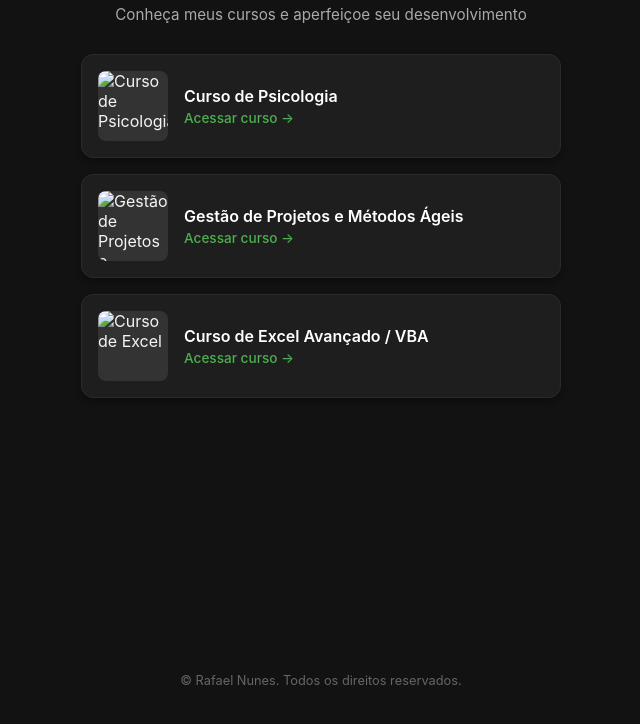
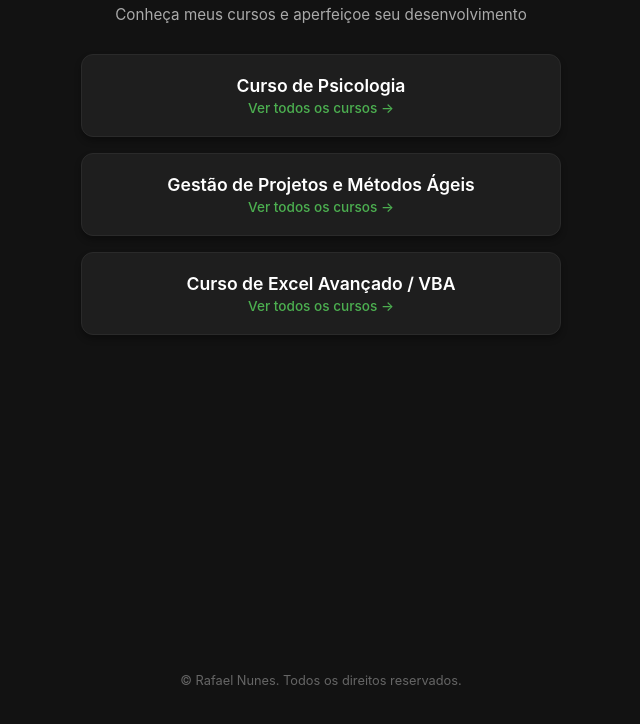
Before and after one commit to rafaeellnunes/curso, a plain HTML site: page index.html in a window 1280 px wide. Shown: the part 72-796 px from the top of the page, without its empty margins (319-959 px from the left). Drawn offline with Linux system fonts and the light colour scheme.

Commit message:
Refactor course links and card styles in index.html

```diff
--- a/index.html
+++ b/index.html
@@ -5,123 +5,41 @@
     <meta name="viewport" content="width=device-width, initial-scale=1.0">
     <title>Rafael Nunes | Cursos</title>
     <style>
-        * {
-            margin: 0;
-            padding: 0;
-            box-sizing: border-box;
-            font-family: -apple-system, BlinkMacSystemFont, "Segoe UI", Roboto, Helvetica, Arial, sans-serif;
-        }
-        body {
-            background-color: #121212;
-            color: #f5f5f5;
-            display: flex;
-            flex-direction: column;
-            align-items: center;
-            padding: 20px;
-            min-height: 100vh;
-        }
-        .container {
-            width: 100%;
-            max-width: 480px;
-            text-align: center;
-            padding: 20px 0;
-        }
-        h1 {
-            font-size: 1.5rem;
-            margin-bottom: 8px;
-            color: #ffffff;
-        }
-        p.subtitle {
-            font-size: 0.95rem;
-            color: #aaa;
-            margin-bottom: 30px;
-        }
-        .course-card {
-            background-color: #1e1e1e;
-            border: 1px solid #2a2a2a;
-            border-radius: 12px;
-            padding: 16px;
-            margin-bottom: 16px;
-            display: flex;
-            align-items: center;
-            text-align: left;
-            text-decoration: none;
-            color: inherit;
-            transition: transform 0.2s, background-color 0.2s;
-            box-shadow: 0 4px 6px rgba(0,0,0,0.3);
-        }
-        .course-card:hover {
-            background-color: #262626;
-            transform: translateY(-2px);
-        }
-        .course-thumb {
-            width: 70px;
-            height: 70px;
-            border-radius: 8px;
-            object-fit: cover;
-            margin-right: 16px;
-            flex-shrink: 0;
-            background-color: #333;
-        }
-        .course-info {
-            flex-grow: 1;
-        }
-        .course-title {
-            font-size: 1rem;
-            font-weight: 600;
-            color: #ffffff;
-            margin-bottom: 4px;
-        }
-        .course-action {
-            font-size: 0.85rem;
-            color: #4CAF50;
-            font-weight: 500;
-        }
-        footer {
-            margin-top: auto;
-            font-size: 0.8rem;
-            color: #666;
-            padding: 20px 0;
-        }
+        * { margin: 0; padding: 0; box-sizing: border-box; font-family: -apple-system, BlinkMacSystemFont, "Segoe UI", Roboto, Helvetica, Arial, sans-serif; }
+        body { background-color: #121212; color: #f5f5f5; display: flex; flex-direction: column; align-items: center; padding: 20px; min-height: 100vh; }
+        .container { width: 100%; max-width: 480px; text-align: center; padding: 20px 0; }
+        h1 { font-size: 1.5rem; margin-bottom: 8px; color: #ffffff; }
+        p.subtitle { font-size: 0.95rem; color: #aaa; margin-bottom: 30px; }
+        .category-card { background-color: #1e1e1e; border: 1px solid #2a2a2a; border-radius: 12px; padding: 20px; margin-bottom: 16px; display: block; text-align: center; text-decoration: none; color: inherit; transition: transform 0.2s, background-color 0.2s; box-shadow: 0 4px 6px rgba(0,0,0,0.3); }
+        .category-card:hover { background-color: #262626; transform: translateY(-2px); }
+        .category-title { font-size: 1.1rem; font-weight: 600; color: #ffffff; margin-bottom: 4px; }
+        .category-action { font-size: 0.85rem; color: #4CAF50; font-weight: 500; }
+        footer { margin-top: auto; font-size: 0.8rem; color: #666; padding: 20px 0; }
     </style>
 </head>
 <body>
-
     <div class="container">
         <h1>Rafael Nunes</h1>
         <p class="subtitle">Conheça meus cursos e aperfeiçoe seu desenvolvimento</p>
 
-        <!-- CURSO 1: Psicologia -->
-        <a href="COLE_O_LINK_DO_CURSO_PSICO" class="course-card" target="_blank">
-            <img src="URL_DA_CAPA_PSICO.jpg" alt="Curso de Psicologia" class="course-thumb">
-            <div class="course-info">
-                <div class="course-title">Curso de Psicologia</div>
-                <div class="course-action">Acessar curso &rarr;</div>
-            </div>
+        <!-- Botão Psicologia -->
+        <a href="psico.html" class="category-card">
+            <div class="category-title">Curso de Psicologia</div>
+            <div class="category-action">Ver todos os cursos &rarr;</div>
         </a>
 
-        <!-- CURSO 2: Gestão de Projetos e Métodos Ágeis -->
-        <a href="COLE_O_LINK_DO_CURSO_GESTAO" class="course-card" target="_blank">
-            <img src="URL_DA_CAPA_GESTAO.jpg" alt="Gestão de Projetos e Métodos Ágeis" class="course-thumb">
-            <div class="course-info">
-                <div class="course-title">Gestão de Projetos e Métodos Ágeis</div>
-                <div class="course-action">Acessar curso &rarr;</div>
-            </div>
+        <!-- Botão Gestão -->
+        <a href="gestao.html" class="category-card">
+            <div class="category-title">Gestão de Projetos e Métodos Ágeis</div>
+            <div class="category-action">Ver todos os cursos &rarr;</div>
         </a>
 
-        <!-- CURSO 3: Excel -->
-        <a href="COLE_O_LINK_DO_CURSO_EXCEL" class="course-card" target="_blank">
-            <img src="URL_DA_CAPA_EXCEL.jpg" alt="Curso de Excel" class="course-thumb">
-            <div class="course-info">
-                <div class="course-title">Curso de Excel Avançado / VBA</div>
-                <div class="course-action">Acessar curso &rarr;</div>
-            </div>
+        <!-- Botão Excel -->
+        <a href="excel.html" class="category-card">
+            <div class="category-title">Curso de Excel Avançado / VBA</div>
+            <div class="category-action">Ver todos os cursos &rarr;</div>
         </a>
     </div>
-
-    <footer>
-        &copy; Rafael Nunes. Todos os direitos reservados.
-    </footer>
-
+    <footer>&copy; Rafael Nunes. Todos os direitos reservados.</footer>
 </body>
 </html>
```
